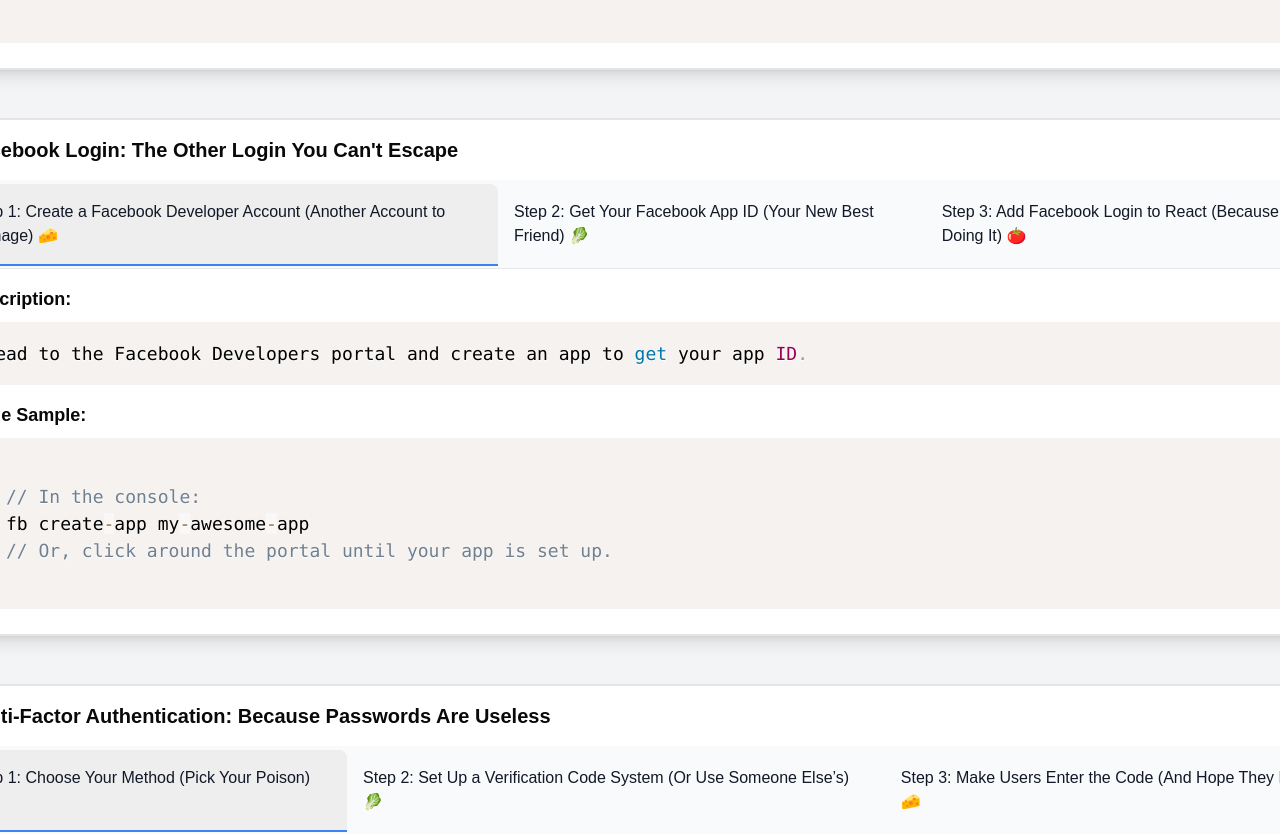
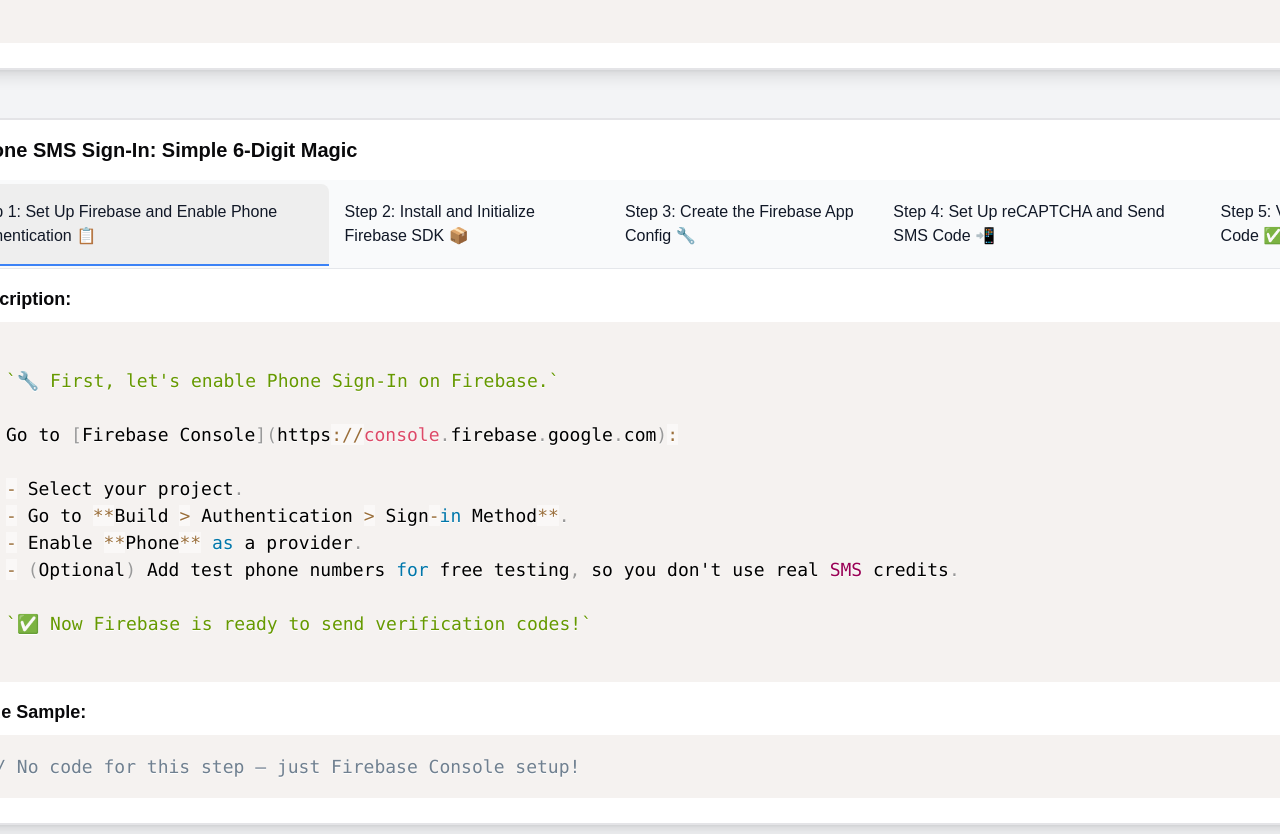
Before and after one commit to aayalapalacin/react-playgroundv2.0, a Next.js app: page /tutorials in a window 1280 px wide. Shown: the part 1300-2134 px from the top of the page. Built offline with nearby package versions, Linux system fonts and the light colour scheme; no server answers; a web font is replaced by a local one.

Commit message:
installed firebase waiting for hold on account

```diff
--- a/package.json
+++ b/package.json
@@ -17,6 +17,7 @@
     "animate.css": "^4.1.1",
     "class-variance-authority": "^0.7.1",
     "clsx": "^2.1.1",
+    "firebase": "^11.6.1",
     "lucide-react": "^0.474.0",
     "motion": "^12.4.3",
     "next": "15.1.6",
--- a/src/app/assets/tutorials.ts
+++ b/src/app/assets/tutorials.ts
@@ -2,6 +2,7 @@ import TestComponent  from "@/components/testComponent";
 import Chat from "@/components/chatbot";
 import { GoogleSignIn } from "@/components/googleSignIn";
 import { Tutorial } from "./types";
+import PhoneLogin from "@/components/phoneLogin";
 
 export const tutorialsArray: Tutorial[] = [
   // Authentication
@@ -234,55 +235,135 @@ export const tutorialsArray: Tutorial[] = [
 
   ,
   {
-    id:2,
+    id: 2,
     category: "Authentication",
-    name: "Facebook Login: The Other Login You Can't Escape",
-    tutorialComponent: TestComponent,
-    icon: "🔑",
+    name: "Phone SMS Sign-In: Simple 6-Digit Magic",
+    tutorialComponent: PhoneLogin, // (you can create this component)
+    icon: "📱",
     steps: [
       {
-        title:
-          "Step 1: Create a Facebook Developer Account (Another Account to Manage)",
-        description:
-          "Head to the Facebook Developers portal and create an app to get your app ID.",
-        codeSample: `
-  // In the console:
-  fb create-app my-awesome-app
-  // Or, click around the portal until your app is set up.
-  `,
-        icon: "🧀",
+        title: "Step 1: Set Up Firebase and Enable Phone Authentication",
+        description: `
+  \`🔧 First, let's enable Phone Sign-In on Firebase.\`
+
+  Go to [Firebase Console](https://console.firebase.google.com):
+
+  - Select your project.
+  - Go to **Build > Authentication > Sign-in Method**.
+  - Enable **Phone** as a provider.
+  - (Optional) Add test phone numbers for free testing, so you don't use real SMS credits.
+
+  \`✅ Now Firebase is ready to send verification codes!\`
+        `,
+        codeSample: `// No code for this step — just Firebase Console setup!`,
+        icon: "📋",
       },
       {
-        title: "Step 2: Get Your Facebook App ID (Your New Best Friend)",
-        description:
-          "Grab your app ID from the Facebook developer console and store it safely.",
+        title: "Step 2: Install and Initialize Firebase SDK",
+        description: `
+  \`📦 Install the Firebase package into your Next.js app.\`
+
+  You'll also need to configure the Firebase app with your project credentials.
+
+  \`🛠 Install Firebase:\`
+        `,
         codeSample: `
-  // In your .env file:
-  REACT_APP_FACEBOOK_APP_ID=your-facebook-app-id
-  `,
-        icon: "🥬",
+  npm install firebase
+        `,
+        icon: "📦",
       },
       {
-        title:
-          "Step 3: Add Facebook Login to React (Because Everyone is Doing It)",
-        description: "Install the Facebook SDK and implement the login button.",
+        title: "Step 3: Create the Firebase App Config",
+        description: `
+  \`🚀 Set up Firebase connection inside your app.\`
+
+  Create a \`/lib/firebase.js\` file to initialize your Firebase project.
+
+  \`📍 Location: lib/firebase.js\`
+        `,
         codeSample: `
-  import { FacebookLogin } from 'react-facebook-login';
+  // lib/firebase.js
+  import { initializeApp } from "firebase/app";
 
-  const onSuccess = (response) => console.log('Logged in:', response);
-  const onFailure = (error) => console.log('Failed:', error);
+  const firebaseConfig = {
+    apiKey: "YOUR_API_KEY",
+    authDomain: "YOUR_PROJECT_ID.firebaseapp.com",
+    projectId: "YOUR_PROJECT_ID",
+    storageBucket: "YOUR_PROJECT_ID.appspot.com",
+    messagingSenderId: "YOUR_SENDER_ID",
+    appId: "YOUR_APP_ID"
+  };
 
-  <FacebookLogin
-    appId={process.env.REACT_APP_FACEBOOK_APP_ID}
-    fields="name,email,picture"
-    callback={onSuccess}
-    onFailure={onFailure}
-  />
-  `,
-        icon: "🍅",
+  const app = initializeApp(firebaseConfig);
+
+  export default app;
+        `,
+        icon: "🔧",
+      },
+      {
+        title: "Step 4: Set Up reCAPTCHA and Send SMS Code",
+        description: `
+  \`🤖 Before sending an SMS, Firebase needs to verify the user isn't a bot.\`
+
+  Create an invisible reCAPTCHA verifier and send the code using \`signInWithPhoneNumber\`.
+
+  \`📍 Use inside your PhoneAuth component:\`
+        `,
+        codeSample: `
+  import { getAuth, RecaptchaVerifier, signInWithPhoneNumber } from "firebase/auth";
+  import app from "../lib/firebase";
+
+  const auth = getAuth(app);
+
+  // Set up invisible reCAPTCHA
+  window.recaptchaVerifier = new RecaptchaVerifier('sign-in-button', {
+    size: 'invisible',
+    callback: (response) => {
+      // reCAPTCHA solved
+    }
+  }, auth);
+
+  // Send SMS
+  const phoneNumber = "+1234567890"; // User's phone
+  const appVerifier = window.recaptchaVerifier;
+
+  signInWithPhoneNumber(auth, phoneNumber, appVerifier)
+    .then((confirmationResult) => {
+      window.confirmationResult = confirmationResult;
+      console.log("Code sent!");
+    }).catch((error) => {
+      console.error("Error sending SMS", error);
+    });
+        `,
+        icon: "📲",
+      },
+      {
+        title: "Step 5: Verify the 6-Digit Code",
+        description: `
+  \`✅ Now verify the code the user types in!\`
+
+  Use \`confirmationResult.confirm(code)\` to complete sign-in.
+
+  \`📍 Use inside your PhoneAuth component:\`
+        `,
+        codeSample: `
+  const code = "123456"; // User enters this
+
+  window.confirmationResult.confirm(code)
+    .then((result) => {
+      const user = result.user;
+      console.log("User signed in:", user);
+      alert("Phone number verified!");
+    })
+    .catch((error) => {
+      console.error("Invalid verification code.", error);
+    });
+        `,
+        icon: "✅",
       },
     ],
-  },
+  }
+  ,
 
   // AI
 
--- /dev/null
+++ b/src/app/assets/types/window.d.ts
@@ -0,0 +1,7 @@
+import firebase from 'firebase/app';
+
+declare global {
+  interface Window {
+    recaptchaVerifier: firebase.auth.RecaptchaVerifier;
+  }
+}
--- /dev/null
+++ b/src/components/phoneLogin.tsx
@@ -0,0 +1,73 @@
+'use client'
+
+import { useState, useEffect } from 'react';
+import { getAuth, RecaptchaVerifier, signInWithPhoneNumber, ConfirmationResult } from "firebase/auth";
+import { app } from '../lib/firebase';
+
+function PhoneLogin() {
+  const [phoneNumber, setPhoneNumber] = useState('');
+  const [verificationCode, setVerificationCode] = useState('');
+  const [confirmationResult, setConfirmationResult] = useState<ConfirmationResult | null>(null);
+  const auth = getAuth(app);
+
+  useEffect(() => {
+    const recaptchaVerifier = new RecaptchaVerifier(auth, 'recaptcha-container', {
+      'size': 'invisible',
+      'callback': (response: any) => {
+        // reCAPTCHA solved, allow signInWithPhoneNumber.
+        console.log(response)
+      }
+    });
+    window.recaptchaVerifier = recaptchaVerifier
+  }, []);
+
+  const handleSendCode = async () => {
+    try {
+      const appVerifier = window.recaptchaVerifier;
+      const confirmationResult = await signInWithPhoneNumber(auth, phoneNumber, appVerifier);
+      setConfirmationResult(confirmationResult);
+    } catch (error) {
+      console.error("Error sending code:", error);
+    }
+  };
+
+  const handleVerifyCode = async () => {
+    try {
+      if(confirmationResult){
+
+        const credential = await confirmationResult.confirm(verificationCode);
+        const user = credential.user;
+        console.log("Sign in Success", user);
+      }
+      // Sign-in successful.
+    } catch (error) {
+      console.error("Error verifying code:", error);
+    }
+  };
+
+  return (
+    <div>
+      <div className='input-phone'>
+        <input
+          type="tel"
+          placeholder="Phone Number"
+          value={phoneNumber}
+          onChange={(e) => setPhoneNumber(e.target.value)}
+        />
+        <button onClick={handleSendCode}>Send Code</button>
+      </div>
+      <div className='verify-phone'>
+        <input
+          type="text"
+          placeholder="Verification Code"
+          value={verificationCode}
+          onChange={(e) => setVerificationCode(e.target.value)}
+        />
+        <button onClick={handleVerifyCode}>Verify Code</button>
+      </div>
+      <div id="recaptcha-container"></div>
+    </div>
+  );
+}
+
+export default PhoneLogin;
--- /dev/null
+++ b/src/lib/firebase.ts
@@ -0,0 +1,18 @@
+// Import the functions you need from the SDKs you need
+import { initializeApp } from "firebase/app";
+// TODO: Add SDKs for Firebase products that you want to use
+// https://firebase.google.com/docs/web/setup#available-libraries
+
+// Your web app's Firebase configuration
+const firebaseConfig = {
+    apiKey: process.env.NEXT_PUBLIC_FIREBASE_API_KEY!,
+    authDomain: process.env.NEXT_PUBLIC_FIREBASE_AUTH_DOMAIN!,
+    projectId: process.env.NEXT_PUBLIC_FIREBASE_PROJECT_ID!,
+    storageBucket: process.env.NEXT_PUBLIC_FIREBASE_STORAGE_BUCKET!,
+    messagingSenderId: process.env.NEXT_PUBLIC_FIREBASE_MESSAGING_SENDER_ID!,
+    appId: process.env.NEXT_PUBLIC_FIREBASE_APP_ID!,
+  };
+
+
+// Initialize Firebase
+export const app = initializeApp(firebaseConfig);
```
Also changed, not shown: 1 other file (tests, documents, lock files or other folders).
